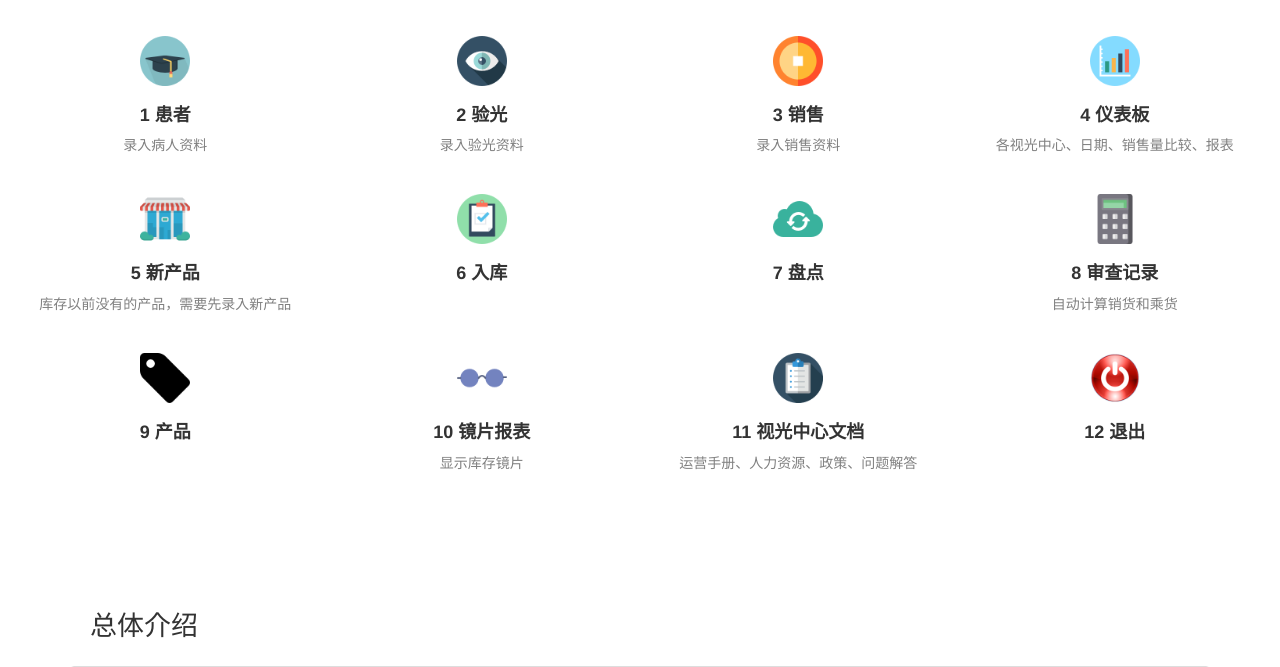
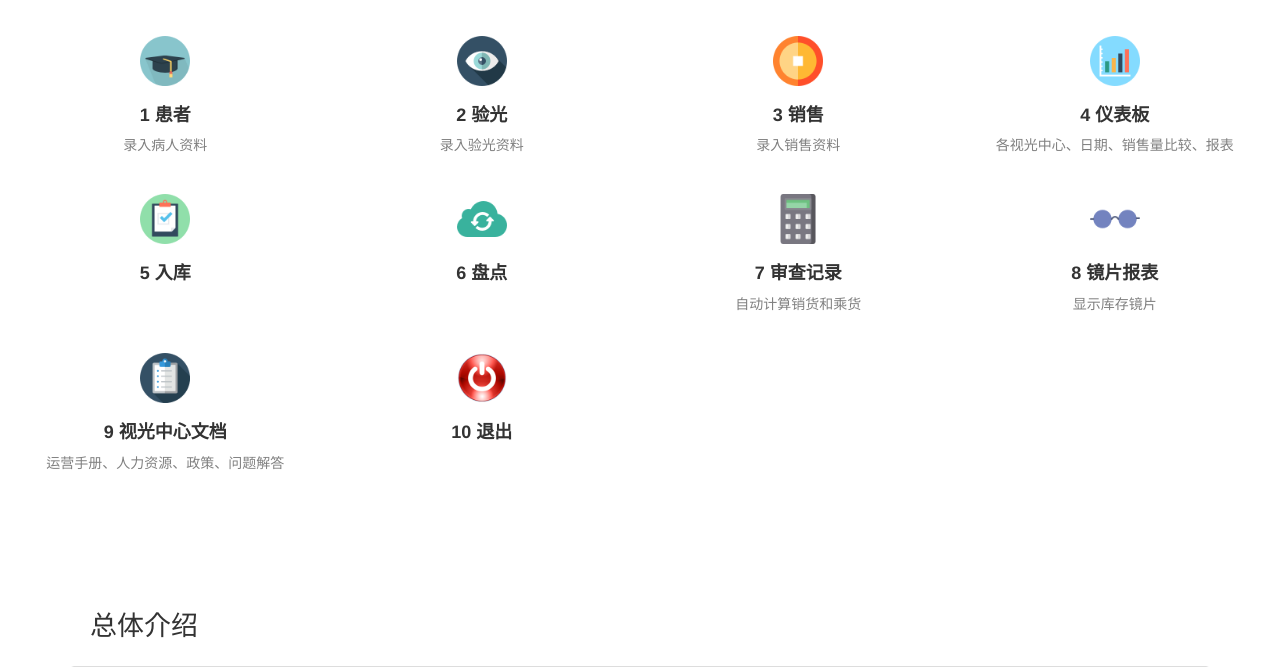
Before and after one commit to jpknwls/SmartFocusProduction, a Django app: page / in a window 1280 px wide. Shown: the part 49-716 px from the top of the page. Run offline with Django 3.2, Linux system fonts and the light colour scheme; a user stored in the database is signed in; data comes from the database, SQL or seed files in the repository; parts of the project's set-up code (start-up, migrations or seed data) failed here and were passed over; some libraries are stand-ins or nearby versions.

Commit message:
removed dead links

```diff
--- a/templates/_top_nav_contents.html
+++ b/templates/_top_nav_contents.html
@@ -55,11 +55,6 @@
 
         <li role="separator" class="divider"></li>
 
-        {% include "_top_nav_page_link.html" with page=pages.products %}
-        {% include "_top_nav_page_link.html" with page=pages.newproduct %}
-
-        <li role="separator" class="divider"></li>
-
         {% include "_top_nav_page_link.html" with page=pages.inventoryreviewform %}
         {% include "_top_nav_page_link.html" with page=pages.discrepancyrecords %}
     </ul>
@@ -85,7 +80,7 @@
         <li role="separator" class="divider"></li>
 
         {% if request.user.is_superuser %}
-        <li>
+        <li id="admin">
             <a href="{% url "admin:index" %}">
                 <span class="glyphicon glyphicon-cog"></span>
                 管理
--- a/templates/home.html
+++ b/templates/home.html
@@ -12,19 +12,19 @@
 
         </tr>
     <tr class="home-nav">
-             {% include "_home_nav_page_link.html" with num=5 page=pages.newproduct %}
-            {% include "_home_nav_page_link.html" with num=6 page=pages.newinventory %}
-             {% include "_home_nav_page_link.html" with num=7 page=pages.inventoryreviewform %}
-            {% include "_home_nav_page_link.html" with num=8 page=pages.discrepancyrecords %}
+  <!--           {% include "_home_nav_page_link.html" with num=5 page=pages.newproduct %} -->
+            {% include "_home_nav_page_link.html" with num=5 page=pages.newinventory %}
+             {% include "_home_nav_page_link.html" with num=6 page=pages.inventoryreviewform %}
+            {% include "_home_nav_page_link.html" with num=7 page=pages.discrepancyrecords %}
+	    {% include "_home_nav_page_link.html" with num=8 page=pages.lensinventory %}
 	</tr>
 	<tr class="home-nav">
-             {% include "_home_nav_page_link.html" with num=9 page=pages.products %}
-             {% include "_home_nav_page_link.html" with num=10 page=pages.lensinventory %}
-             {% include "_home_nav_page_link.html" with num=11 page=pages.documents %}
+     <!--        {% include "_home_nav_page_link.html" with num=9 page=pages.products %} -->
+             {% include "_home_nav_page_link.html" with num=9 page=pages.documents %}
 	    <td>
               <a href="{% url "logout" %}">
                   <img src="{% static "images/logout.png" %}">
-                  <h2 class="title">12 退出</h2>
+                  <h2 class="title">10 退出</h2>
        	   </td>
 	 </a>
 
```
